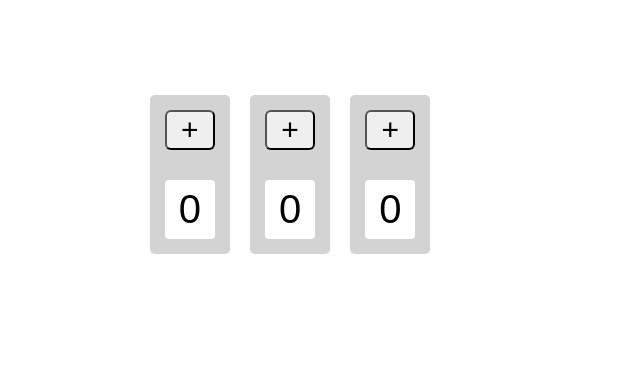
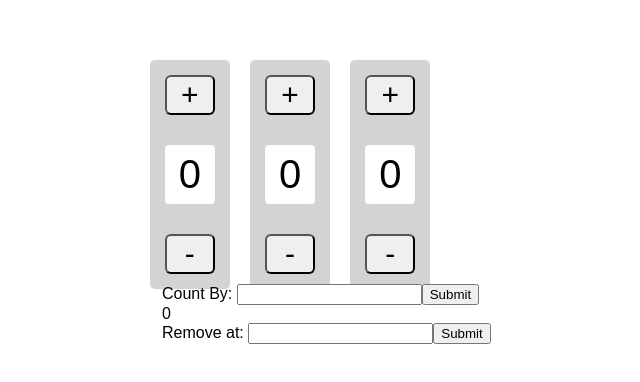
Before and after one commit to sf-golden-bears-2017/react_counters_challenge, a React (Create React App) app: page / in a window 1280 px wide. Shown: the part 226-608 px from the top of the page, without its empty margins (350-990 px from the left). Built offline with nearby package versions, Linux system fonts and the light colour scheme.

Commit message:
Implement counters

```diff
--- a/src/App.css
+++ b/src/App.css
@@ -8,3 +8,9 @@ h1, p {
   align-items: center;
   min-height: 100vh;
 }
+
+#form {
+  position: fixed;
+  left: 40%;
+  bottom: 230px;
+}
--- a/src/App.js
+++ b/src/App.js
@@ -1,14 +1,81 @@
 import React from 'react';
 import Counter from './Counter';
 import './App.css';
+import Form from './Form'
 
 class App extends React.Component {
+  constructor() {
+    super();
+    this.state = {
+      count: [{currentValue: 0, countBy: 2},
+              {currentValue: 0, countBy: 4},
+              {currentValue: 0, countBy: 8}],
+      total: 0
+    };
+
+    this.increment = this.increment.bind(this);
+    this.decrement = this.decrement.bind(this);
+    this.addCounter = this.addCounter.bind(this);
+    this.removeCounter = this.removeCounter.bind(this);
+    this.totalCount = this.totalCount.bind(this);
+  }
+
+  increment(id) {
+    const count = this.state.count.slice();
+    count[id].currentValue += count[id].countBy;
+    this.setState({ count: count },
+    () => { this.totalCount(); });
+  }
+
+
+  decrement(id, countBy) {
+    const count = this.state.count.slice();
+    count[id].currentValue -= this.state.count[id].countBy;
+    this.setState({ count: count },
+    () => { this.totalCount(); });
+  }
+
+  totalCount() {
+    return this.state.count.reduce((total, value) => {
+      return parseInt(total) + parseInt(value.currentValue);
+    }, 0)
+  }
+
+  addCounter(event) {
+    event.preventDefault();
+    this.setState({ count: this.state.count.concat([{currentValue: 0, countBy: parseInt(event.target.counter.value)}])});
+    document.getElementById("addForm").reset();
+  }
+
+  removeCounter(event) {
+    event.preventDefault();
+    const count = this.state.count.slice();
+    count.splice(parseInt(event.target.counter.value) + 1, 1);
+    this.setState({count: count});
+    document.getElementById("removeForm").reset();
+  }
+
   render() {
     return (
-      <div className="page-center-frame">
-        <Counter />
-        <Counter />
-        <Counter />
+      <div>
+        <div className="page-center-frame">
+          {this.state.count.map((count, index) =>
+            (
+              <Counter
+                key={index}
+                id={index}
+                count={count.currentValue}
+                increment={this.increment}
+                decrement={this.decrement}
+              />
+            )
+          )}
+        </div>
+        <Form
+          removeCounter={this.removeCounter}
+          addCounter={this.addCounter}
+          totalCount={this.totalCount}
+         />
       </div>
     );
   }
--- a/src/Counter.js
+++ b/src/Counter.js
@@ -1,28 +1,14 @@
 import React from 'react';
 import './Counter.css';
 
-class Counter extends React.Component {
-  constructor() {
-    super();
-    this.state = {
-      count: 0
-    };
-
-    this.increment = this.increment.bind(this)
-  }
-
-  increment() {
-    this.setState({ count: this.state.count + 1 })
-  }
-
-  render() {
-    return (
-      <div className="counter">
-        <button onClick={this.increment}>+</button>
-        <div className="count">{this.state.count}</div>
-      </div>
-    );
-  }
-}
+const Counter = (props) => {
+  return (
+    <div className="counter">
+      <button onClick={() => props.increment(props.id)}>+</button>
+      <div className="count">{props.count}</div>
+      <button onClick={() => props.decrement(props.id)}>-</button>
+    </div>
+  );
+};
 
 export default Counter
--- /dev/null
+++ b/src/Form.js
@@ -0,0 +1,23 @@
+import React from 'react'
+
+const Form = (props) => {
+  return (
+    <div id="form">
+      <form id="addForm" onSubmit={props.addCounter}>
+        <label>Count By: <input type="text" name="counter"/>
+        </label>
+        <input type="submit" value="Submit" />
+      </form>
+      <div>
+        {props.totalCount()}
+      </div>
+      <form id="removeForm" onSubmit={props.removeCounter}>
+        <label>Remove at: <input type="text" name="counter"/>
+        </label>
+        <input type="submit" value="Submit" />
+      </form>
+    </div>
+  )
+}
+
+export default Form
```
